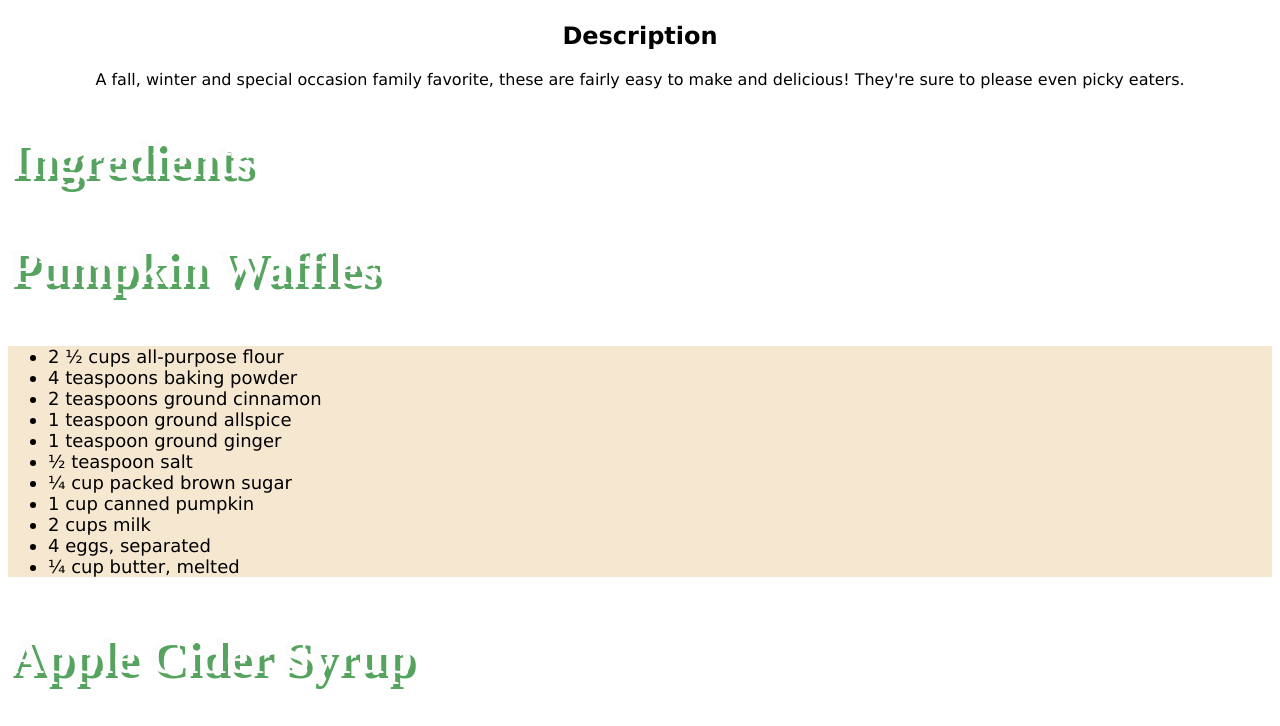
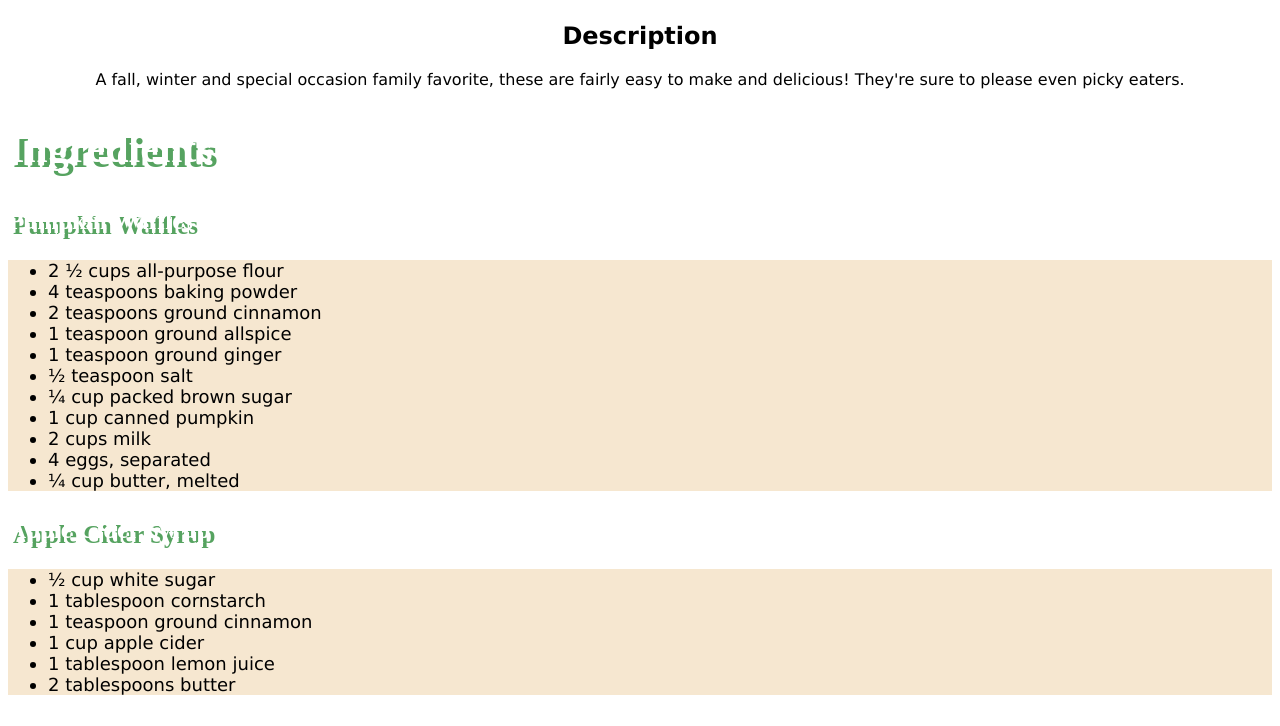
Before and after one commit to vhsher/odin-recipes, a plain HTML site: page recipes/pumpkin-waffles-with-apple-cider-syrup.html in a window 1280 px wide. Shown: the part 690-1416 px from the top of the page. Drawn offline with Linux system fonts and the light colour scheme; a web font is replaced by a local one.

Commit message:
Edit class names, font-size

```diff
--- a/recipes/pumpkin-waffles-with-apple-cider-syrup.html
+++ b/recipes/pumpkin-waffles-with-apple-cider-syrup.html
@@ -14,8 +14,8 @@
         <img src="../images/pumpkin-waffles.webp" alt="Pumpkin Waffles with Apple Cider Syrup">
         <h2>Description</h2>
         <p>A fall, winter and special occasion family favorite, these are fairly easy to make and delicious! They're sure to please even picky eaters.</p>
-        <h2 class="headerlist">Ingredients</h2>
-        <h3 class="headerlist">Pumpkin Waffles</h3>
+        <h2 class="htwo">Ingredients</h2>
+        <h3 class="hthree">Pumpkin Waffles</h3>
         <ul>
             <li>2 ½ cups all-purpose flour</li>
             <li>4 teaspoons baking powder</li>
@@ -29,7 +29,7 @@
             <li>4 eggs, separated</li>
             <li>¼ cup butter, melted</li>
         </ul>
-        <h3 class="headerlist">Apple Cider Syrup</h3>
+        <h3 class="hthree">Apple Cider Syrup</h3>
         <ul>
             <li>½ cup white sugar</li>
             <li>1 tablespoon cornstarch</li>
@@ -38,7 +38,7 @@
             <li>1 tablespoon lemon juice</li>
             <li>2 tablespoons butter</li>
         </ul>
-        <h2 class="headerlist">Steps</h2>
+        <h2 class="htwo">Steps</h2>
         <ol>
             <li>Preheat a waffle iron according to manufacturer's instructions.</li>
             <li>Combine the flour, baking powder, cinnamon, allspice, ginger, salt, and brown sugar in a mixing bowl. In a separate bowl, stir together the pumpkin, milk, and egg yolks. Whip the egg whites in a clean dry bowl until soft peaks form.</li>
--- a/style.css
+++ b/style.css
@@ -29,17 +29,24 @@ ul, ol {
     background-color: #f6e7d0;
 }
 
-.headerlist {
-    text-align: left;
+#header, .htwo, .hthree {
     font-family: "Unbounded";
-    font-size: 50px;
-    color: rgb(252, 252, 252);
+    color: rgb(255, 255, 255);
     text-shadow: 5px 5px #56a360;
 }
 
+.htwo, .hthree {
+    text-align: left;
+}
+
+.htwo {
+    font-size: 42px;
+}
+
+.hthree {
+    font-size: 25px;
+}
+
 #header {
-    font-family: "Unbounded";
     font-size: 50px;
-    color: rgb(255, 255, 255);
-    text-shadow: 5px 5px #56a360;
 }
```
Also changed, not shown: index.html (+1 -1 lines), recipes/chicken-steak.html (+2 -2 lines), recipes/spaghetti-aglio-e-olio.html (+2 -2 lines).
